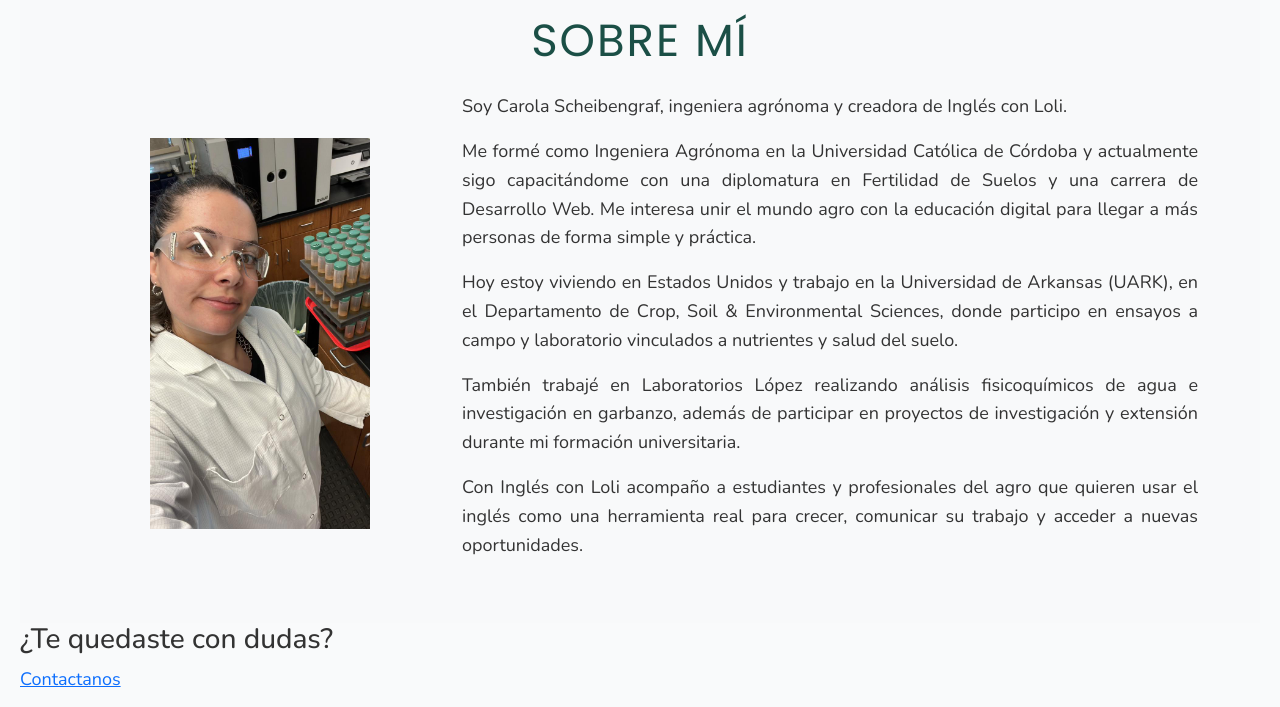
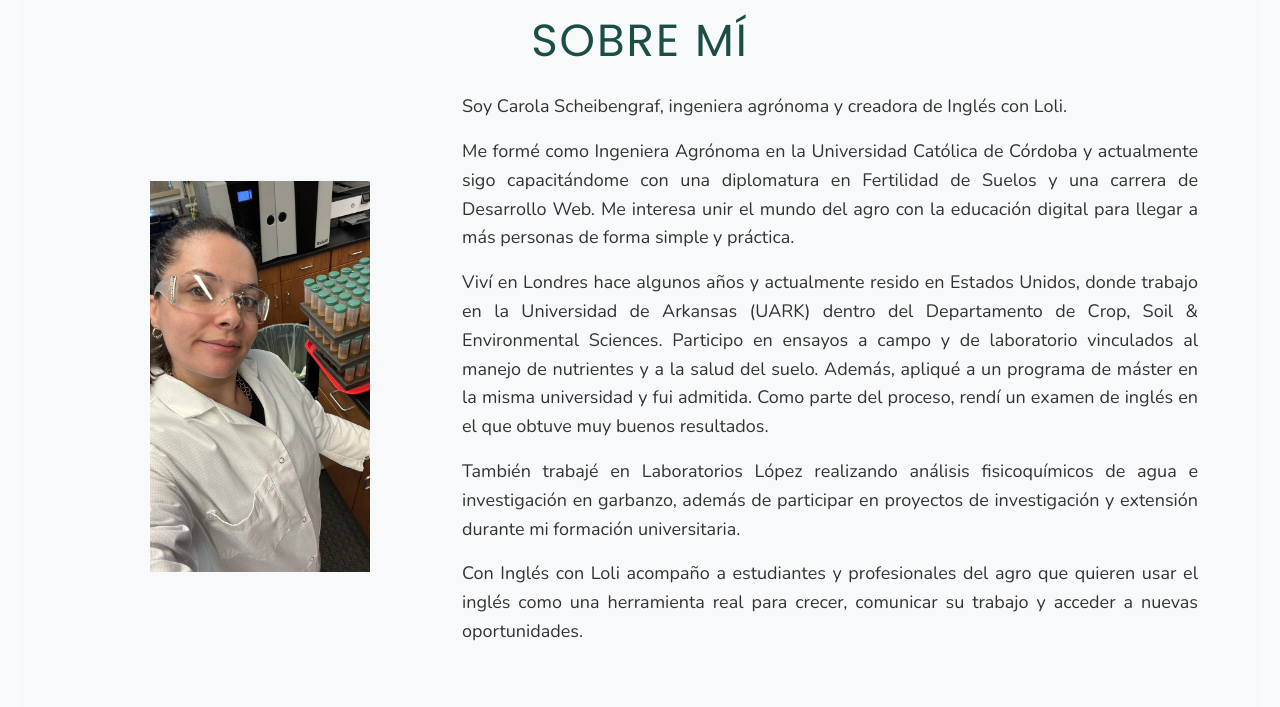
Before and after one commit to LolaScheib/ingles-con-loli, a plain HTML site: page index.html in a window 1280 px wide. Shown: the part 1380-2087 px from the top of the page. Drawn offline with nearby package versions, Linux system fonts and the light colour scheme.

Commit message:
cambios sobre mi en el index

```diff
--- a/index.html
+++ b/index.html
@@ -190,14 +190,12 @@
                 Me formé como Ingeniera Agrónoma en la Universidad Católica de
                 Córdoba y actualmente sigo capacitándome con una diplomatura en
                 Fertilidad de Suelos y una carrera de Desarrollo Web. Me
-                interesa unir el mundo agro con la educación digital para llegar
+                interesa unir el mundo del agro con la educación digital para llegar
                 a más personas de forma simple y práctica.
               </p>
               <p>
-                Hoy estoy viviendo en Estados Unidos y trabajo en la Universidad
-                de Arkansas (UARK), en el Departamento de Crop, Soil &
-                Environmental Sciences, donde participo en ensayos a campo y
-                laboratorio vinculados a nutrientes y salud del suelo.
+               Viví en Londres hace algunos años y actualmente resido en Estados Unidos, donde trabajo en la Universidad de Arkansas (UARK) dentro del Departamento de Crop, Soil & Environmental Sciences. Participo en ensayos a campo y de laboratorio vinculados al manejo de nutrientes y a la salud del suelo.
+               Además, apliqué a un programa de máster en la misma universidad y fui admitida. Como parte del proceso, rendí un examen de inglés en el que obtuve muy buenos resultados.
               </p>
               <p>
                 También trabajé en Laboratorios López realizando análisis
```
